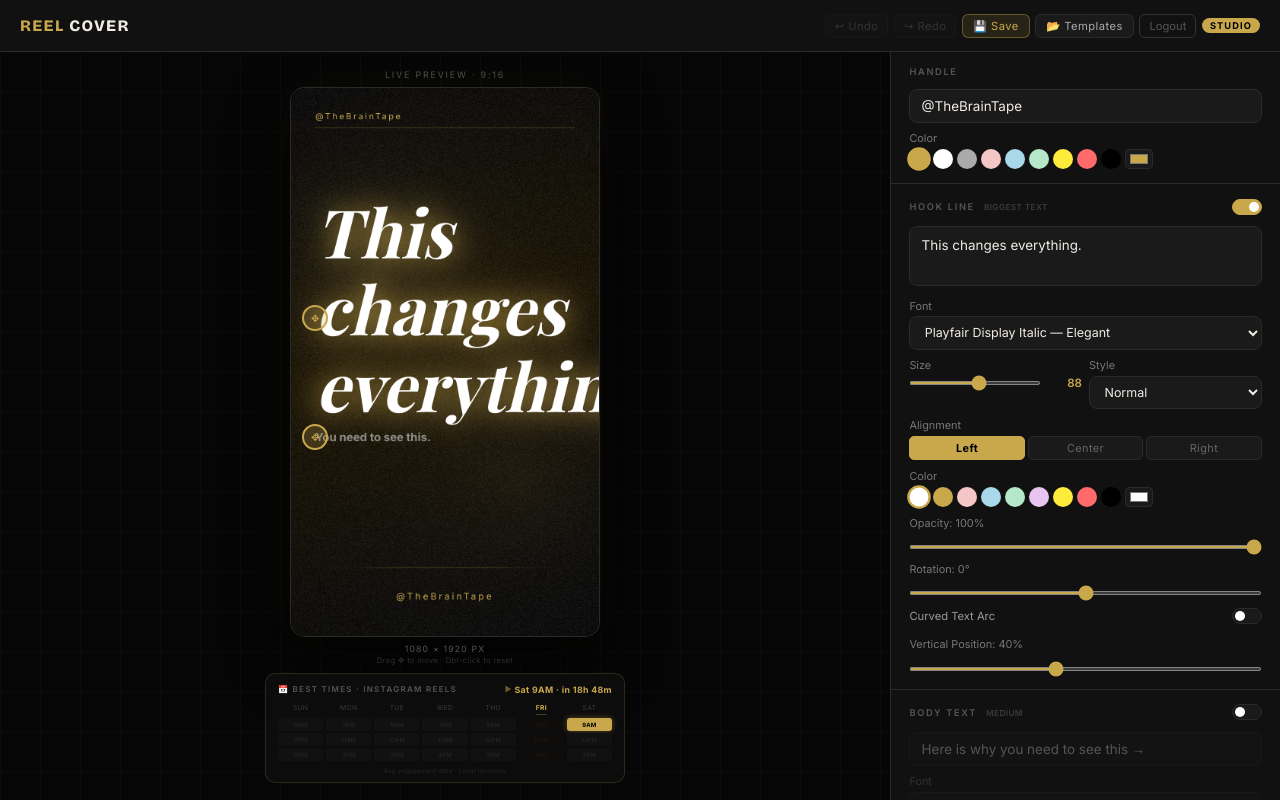
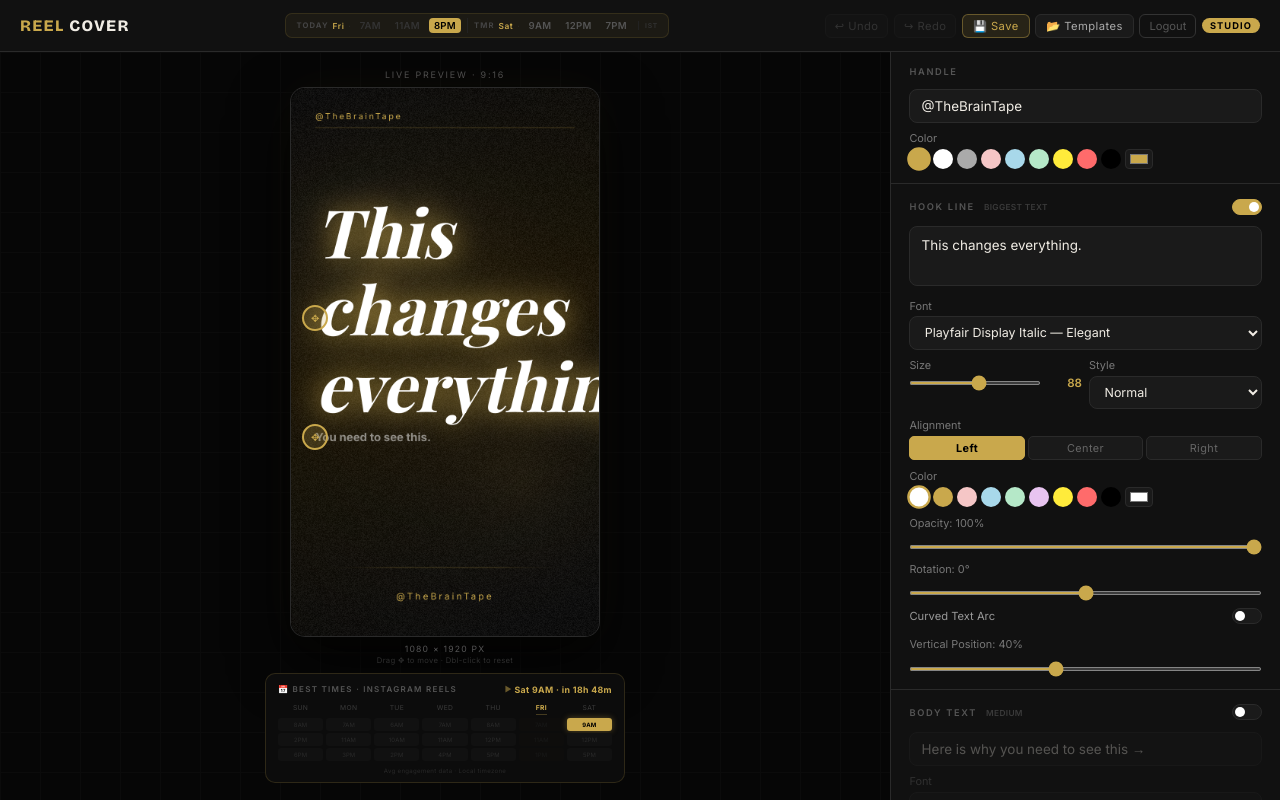
Before and after one commit to dailyvibeeverything-bit/X, a Next.js app: page /studio in a window 1280 px wide. Built offline with nearby package versions, Linux system fonts and the light colour scheme; a web font is replaced by a local one.

Commit message:
Update studio.js

```diff
--- a/pages/studio.js
+++ b/pages/studio.js
@@ -1,6 +1,73 @@
 import { useState, useEffect, useRef } from 'react';
 import Head from 'next/head';
 import { useRouter } from 'next/router';
+
+// ─── HEADER BEST TIMES (IST) ─────────────────────────────────────────────────
+function HeaderTimes() {
+  const BEST = [
+    [9, 13, 20],  // Sun
+    [7, 11, 19],  // Mon
+    [6, 10, 20],  // Tue
+    [7, 12, 19],  // Wed
+    [8, 12, 18],  // Thu
+    [7, 11, 20],  // Fri
+    [9, 12, 19],  // Sat
+  ];
+  const DAY = ['Sun','Mon','Tue','Wed','Thu','Fri','Sat'];
+
+  const [now, setNow] = useState(() => new Date());
+  useEffect(() => {
+    const t = setInterval(() => setNow(new Date()), 60000);
+    return () => clearInterval(t);
+  }, []);
+
+  // IST = UTC+5:30
+  const istMs = now.getTime() + (5 * 60 + 30) * 60000;
+  const ist   = new Date(istMs);
+  const todayIdx = ist.getUTCDay();
+  const tmrIdx   = (todayIdx + 1) % 7;
+  const curH     = ist.getUTCHours() + ist.getUTCMinutes() / 60;
+
+  function fmt(h) {
+    return `${h % 12 || 12}${h >= 12 ? 'PM' : 'AM'}`;
+  }
+
+  // Find next upcoming slot today, if any
+  const nextToday = BEST[todayIdx].find(h => h > curH);
+
+  return (
+    <div className="hdr-times">
+      {[todayIdx, tmrIdx].map((di, i) => {
+        const isToday = i === 0;
+        return (
+          <div key={di} className="hdr-times-day">
+            <span className="hdr-times-label">{isToday ? 'TODAY' : 'TMR'}</span>
+            <span className="hdr-times-name">{DAY[di]}</span>
+            <span className="hdr-times-sep">·</span>
+            {BEST[di].map(h => {
+              const isPast     = isToday && h <= curH;
+              const isNext     = isToday && h === nextToday;
+              return (
+                <span
+                  key={h}
+                  className={
+                    isNext    ? 'hdr-slot hdr-slot-next' :
+                    isPast    ? 'hdr-slot hdr-slot-past' :
+                    isToday   ? 'hdr-slot hdr-slot-upcoming' :
+                                'hdr-slot hdr-slot-tmr'
+                  }
+                >
+                  {fmt(h)}
+                </span>
+              );
+            })}
+          </div>
+        );
+      })}
+      <span className="hdr-times-tz">IST</span>
+    </div>
+  );
+}
 
 // ─── BEST TIMES WIDGET ───────────────────────────────────────────────────────
 function BestTimesWidget() {
@@ -791,6 +858,47 @@ export default function Studio() {
         .logo { font-family: 'Bricolage Grotesque', sans-serif; font-weight: 800; font-size: 1rem; letter-spacing: 0.08em; color: var(--accent); }
         .logo span { color: var(--text); }
         .badge { font-size: 0.58rem; background: var(--accent); color: #000; padding: 2px 8px; border-radius: 20px; font-weight: 700; letter-spacing: 0.12em; }
+
+        /* ── HEADER BEST TIMES ── */
+        .hdr-times {
+          display: flex; align-items: center; gap: 6px;
+          background: rgba(201,168,76,0.06);
+          border: 1px solid rgba(201,168,76,0.14);
+          border-radius: 7px;
+          padding: 4px 10px;
+          flex-shrink: 0;
+        }
+        .hdr-times-day { display: flex; align-items: center; gap: 4px; }
+        .hdr-times-day + .hdr-times-day { border-left: 1px solid #222; padding-left: 6px; }
+        .hdr-times-label {
+          font-size: 0.48rem; letter-spacing: 0.14em; font-weight: 700;
+          color: #444; text-transform: uppercase;
+        }
+        .hdr-times-name {
+          font-size: 0.52rem; letter-spacing: 0.06em; font-weight: 600;
+          color: var(--accent);
+        }
+        .hdr-times-sep { color: #2a2a2a; font-size: 0.5rem; }
+        .hdr-slot {
+          font-size: 0.6rem; font-weight: 600; letter-spacing: 0.03em;
+          padding: 2px 5px; border-radius: 4px; white-space: nowrap;
+        }
+        .hdr-slot-next {
+          background: var(--accent); color: #000;
+          animation: hdrPulse 2s ease-in-out infinite;
+        }
+        @keyframes hdrPulse {
+          0%,100% { box-shadow: 0 0 0 0 rgba(201,168,76,0); }
+          50%      { box-shadow: 0 0 0 3px rgba(201,168,76,0.35); }
+        }
+        .hdr-slot-upcoming { color: #c9a84c; background: rgba(201,168,76,0.1); }
+        .hdr-slot-past     { color: #333; background: transparent; }
+        .hdr-slot-tmr      { color: #555; background: transparent; }
+        .hdr-times-tz {
+          font-size: 0.42rem; color: #333; letter-spacing: 0.12em;
+          text-transform: uppercase; font-weight: 600; border-left: 1px solid #222; padding-left: 6px;
+        }
+        @media (max-width: 900px) { .hdr-times { display: none; } }
         .hdr-actions { display: flex; align-items: center; gap: 0.35rem; flex-wrap: nowrap; }
         .undo-btn {
           background: var(--surface2); border: 1px solid var(--border); color: #888;
@@ -1254,6 +1362,7 @@ export default function Studio() {
       <div className="app-shell">
         <header>
           <div className="logo">REEL <span>COVER</span></div>
+          <HeaderTimes />
           <div className="hdr-actions">
             <button className="undo-btn" id="undoBtn" disabled title="Undo (Ctrl+Z)">↩ Undo</button>
             <button className="undo-btn" id="redoBtn" disabled title="Redo (Ctrl+Y)">↪ Redo</button>
```
